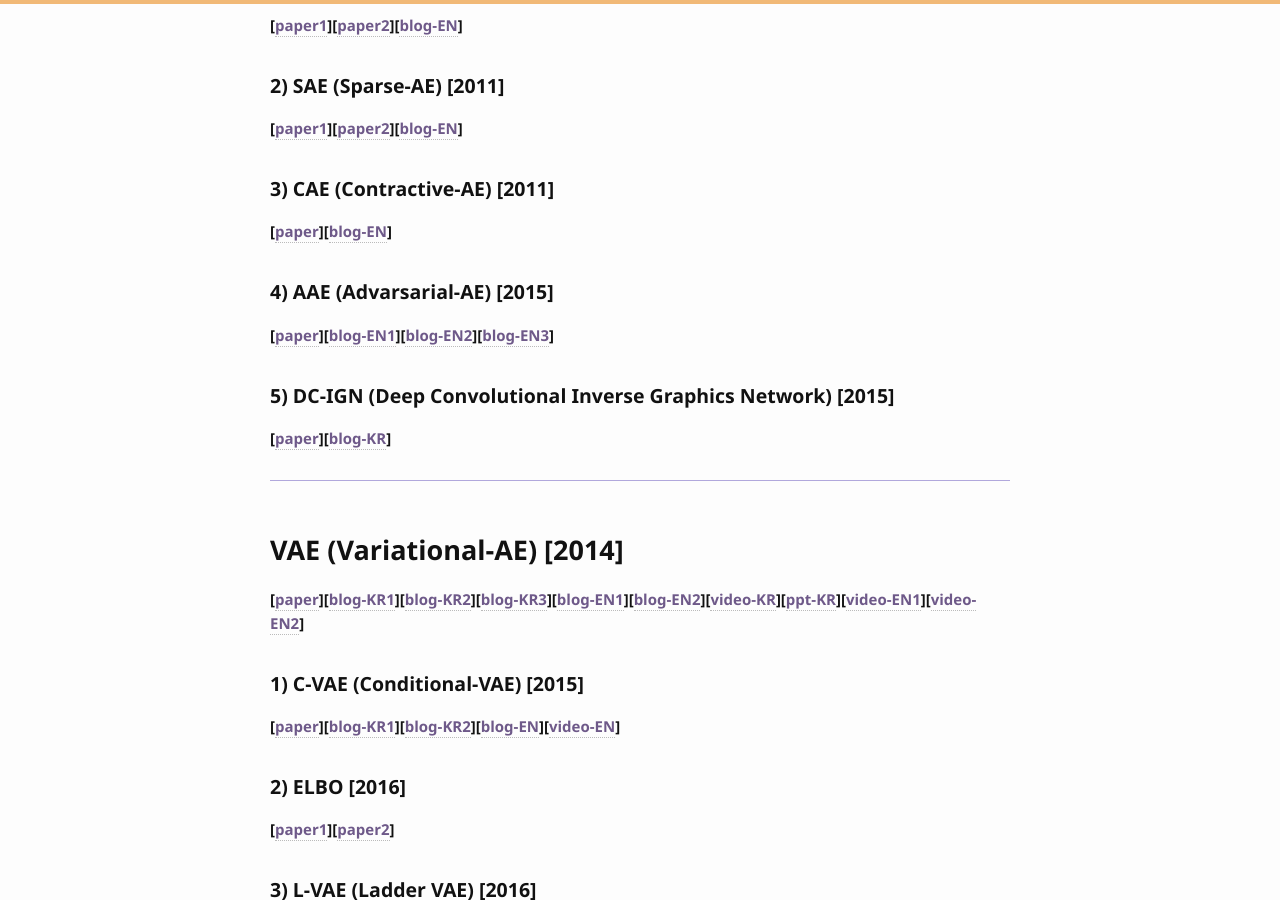
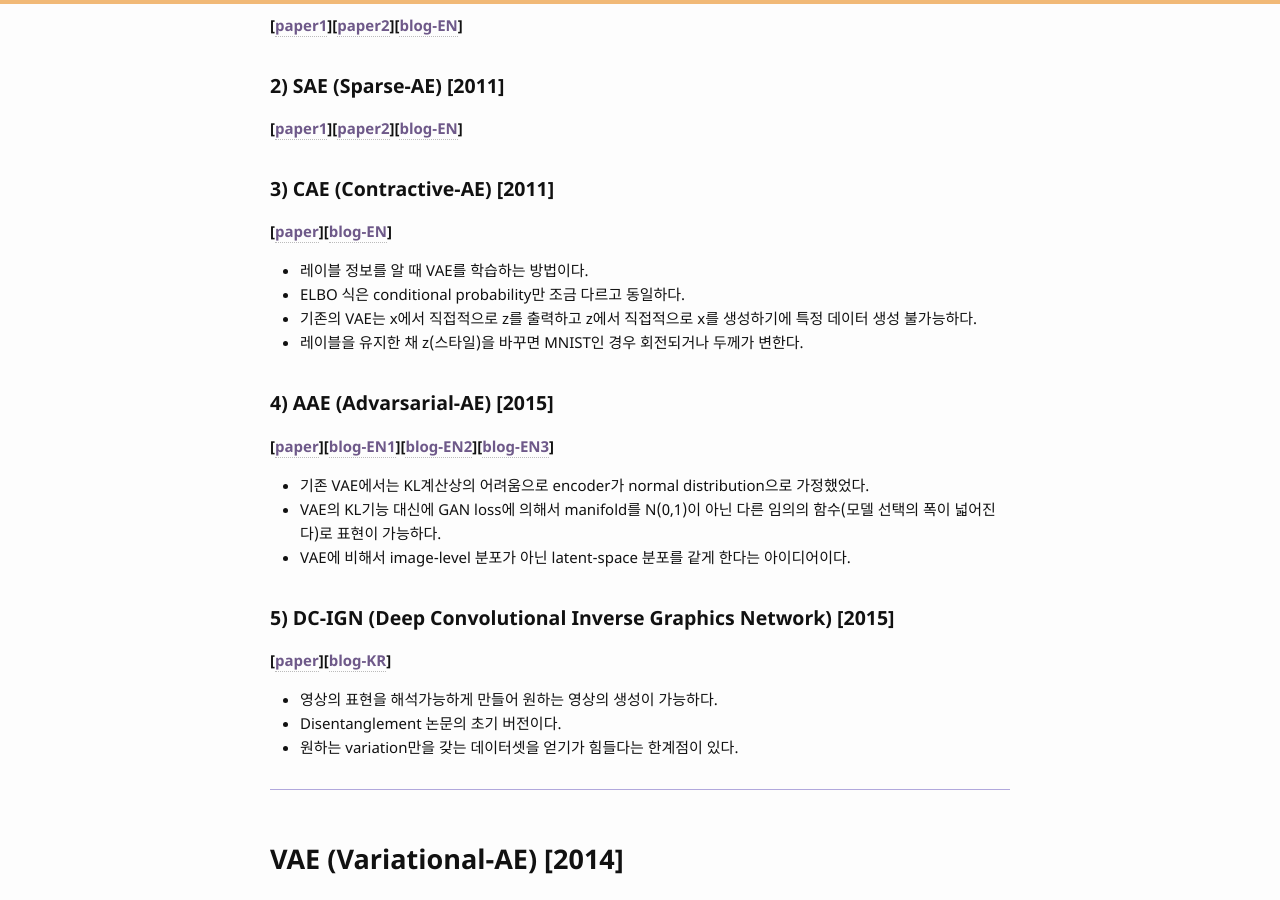
Before and after one commit to bismex/bismex.github.io, a Jekyll site: the page built from _posts/1990-07-19-ALL-DGM.md, in a window 1280 px wide and 900 px high, scrolled down 1683 px. Built offline with Jekyll 4.4.1, drawn with Linux system fonts in a browser that asks for light colours.

Commit message:
Update 1990-07-19-ALL-DGM.md

```diff
--- a/_posts/1990-07-19-ALL-DGM.md
+++ b/_posts/1990-07-19-ALL-DGM.md
@@ -27,12 +27,22 @@ tags: ML
 
 ### 3) CAE (Contractive-AE) [2011]
 **[[paper](http://www.icml-2011.org/papers/455_icmlpaper.pdf)][[blog-EN](https://lilianweng.github.io/lil-log/2018/08/12/from-autoencoder-to-beta-vae.html)]**
+- 레이블 정보를 알 때 VAE를 학습하는 방법이다.
+- ELBO 식은 conditional probability만 조금 다르고 동일하다.
+- 기존의 VAE는 x에서 직접적으로 z를 출력하고 z에서 직접적으로 x를 생성하기에 특정 데이터 생성 불가능하다.
+- 레이블을 유지한 채 z(스타일)을 바꾸면 MNIST인 경우 회전되거나 두께가 변한다.
 
 ### 4) AAE (Advarsarial-AE) [2015]
 **[[paper](https://arxiv.org/pdf/1511.05644.pdf)][[blog-EN1](https://www.inference.vc/adversarial-autoencoders/)][[blog-EN2](https://hjweide.github.io/adversarial-autoencoders)][[blog-EN3](https://towardsdatascience.com/paper-summary-adversarial-autoencoders-f89bfa221e48)]**
+- 기존 VAE에서는 KL계산상의 어려움으로 encoder가 normal distribution으로 가정했었다.
+- VAE의 KL기능 대신에 GAN loss에 의해서 manifold를 N(0,1)이 아닌 다른 임의의 함수(모델 선택의 폭이 넓어진다)로 표현이 가능하다.
+- VAE에 비해서 image-level 분포가 아닌 latent-space 분포를 같게 한다는 아이디어이다.
 
 ### 5) DC-IGN (Deep Convolutional Inverse Graphics Network) [2015]
 **[[paper](http://papers.nips.cc/paper/5851-deep-convolutional-inverse-graphics-network.pdf)][[blog-KR](https://lyusungwon.github.io/generative-models/2018/05/01/dcign.html)]**
+- 영상의 표현을 해석가능하게 만들어 원하는 영상의 생성이 가능하다.
+- Disentanglement 논문의 초기 버전이다.
+- 원하는 variation만을 갖는 데이터셋을 얻기가 힘들다는 한계점이 있다.
 
 
 
```
